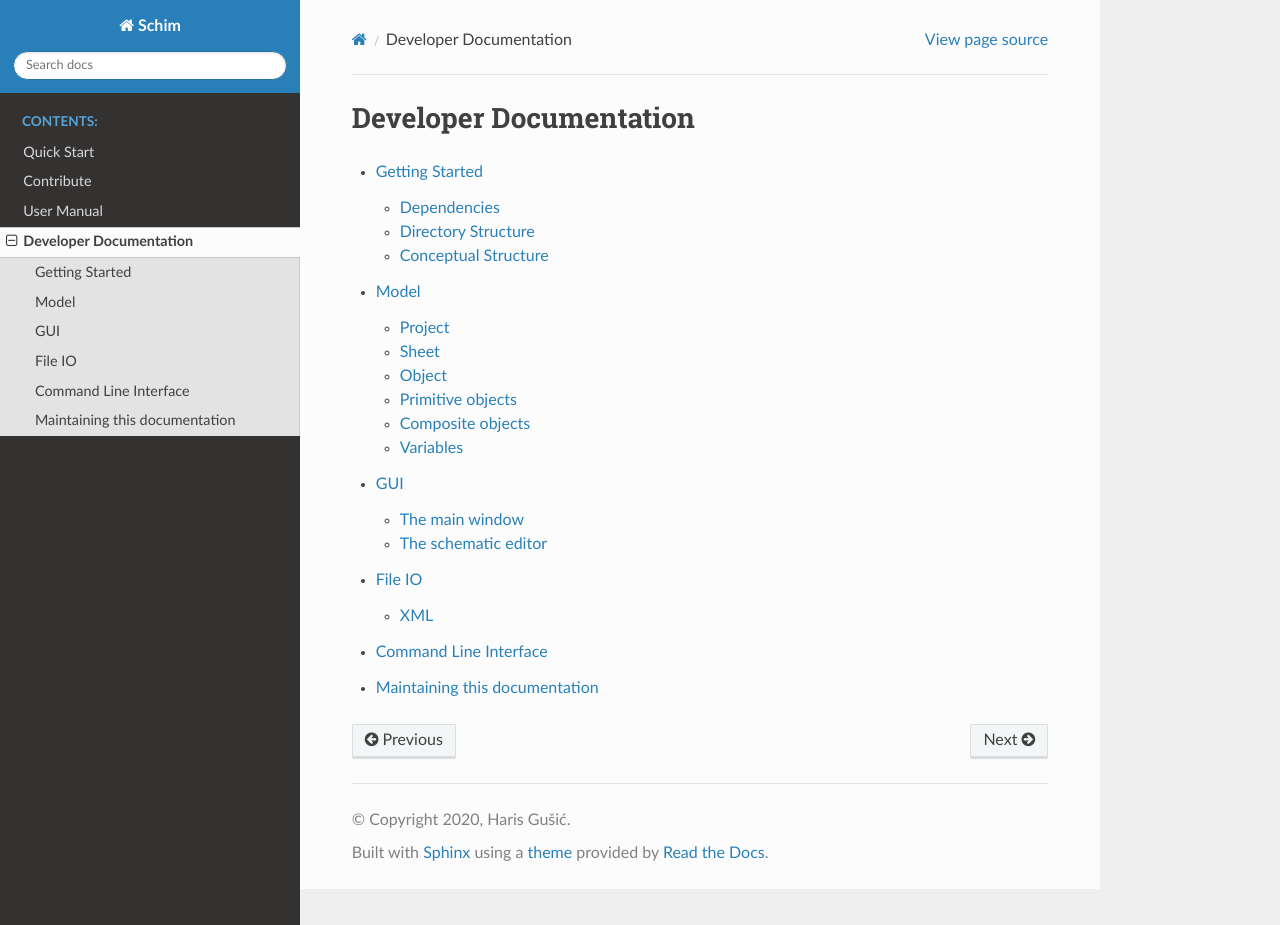
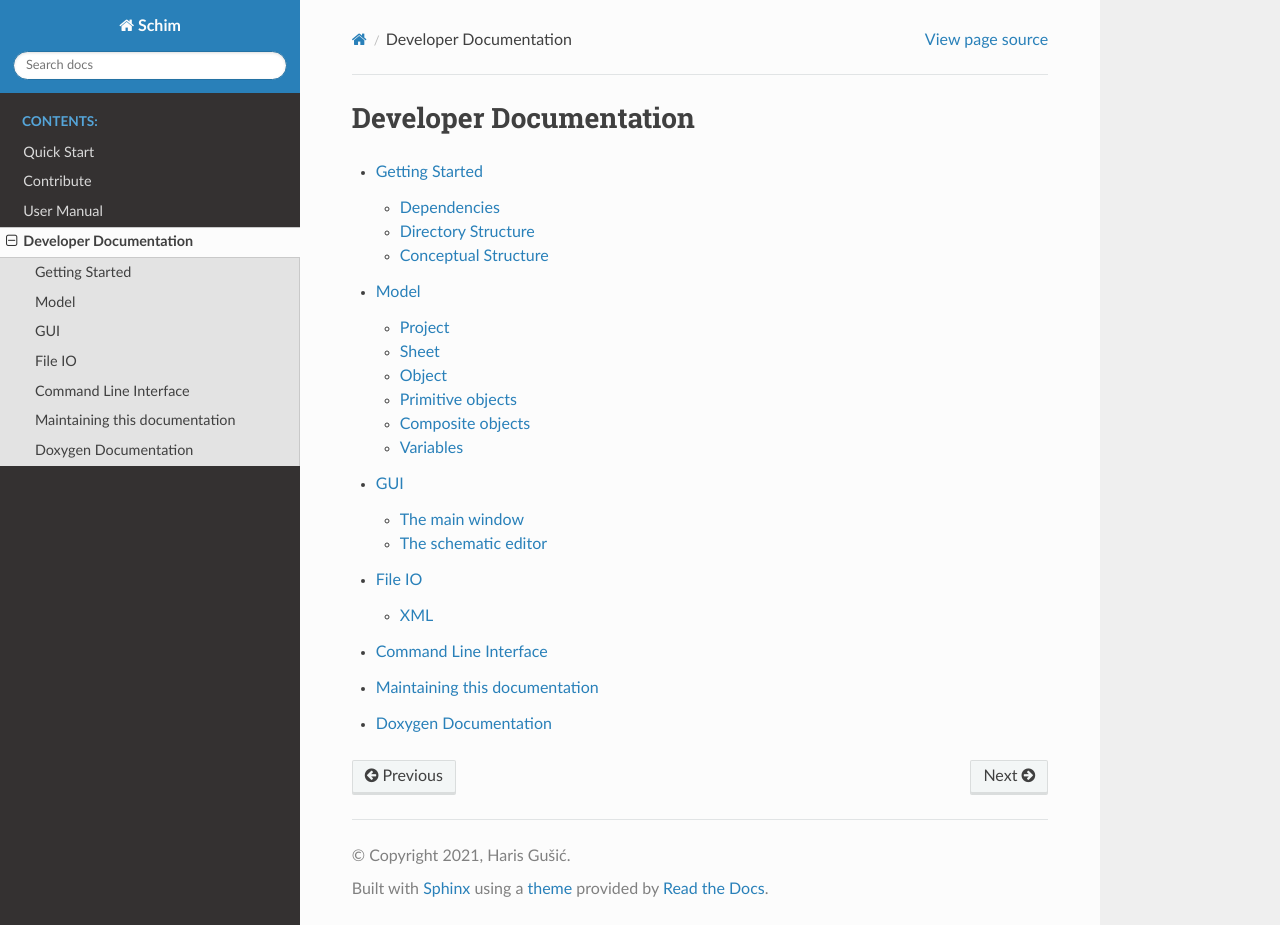
Before and after one commit to schim-app/schim, a Sphinx documentation site: the page built from docs/developer/index.rst, in a window 1280 px wide and 925 px high. Built offline with Sphinx 7.4.7 and the Read the Docs theme 2.0.0, drawn with Linux system fonts in a browser that asks for light colours; pages that are not in the unit, such as notebooks, are missing from menus.

Commit message:
Update docs and makefiles

```diff
--- a/docs/conf.py
+++ b/docs/conf.py
@@ -12,7 +12,7 @@
 # -- Project information -----------------------------------------------------
 
 project = 'Schim'
-copyright = '2020, Haris Gušić'
+copyright = '2021, Haris Gušić'
 author = 'Haris Gušić'
 
 # -- General configuration ---------------------------------------------------
@@ -42,6 +42,6 @@ highlight_language = 'cpp'
 # -- Options for HTML output -------------------------------------------------
 
 html_theme = 'sphinx_rtd_theme'
-html_favicon = '../img/icon.svg'
+html_favicon = '../res/img/icon.svg'
 
 html_static_path = ['_static']
--- /dev/null
+++ b/docs/developer/doxygen.rst
@@ -0,0 +1,4 @@
+Doxygen Documentation
+=====================
+
+The doxygen documentation can be found `here <../doxygen/index.html>`_.
--- a/docs/developer/index.rst
+++ b/docs/developer/index.rst
@@ -11,3 +11,4 @@ Developer Documentation
    fileio/index.rst
    cli/index.rst
    documentation.rst
+   doxygen.rst
--- /dev/null
+++ b/docs/manual/conf.py
@@ -0,0 +1,24 @@
+# -- Project information -----------------------------------------------------
+
+project = 'Schim'
+copyright = '2021, Haris Gušić'
+author = 'Haris Gušić'
+
+# -- General configuration ---------------------------------------------------
+
+extensions = [
+        'sphinx.ext.todo', 'sphinx.ext.autosectionlabel'
+]
+
+# Add any paths that contain templates here, relative to this directory.
+templates_path = ['_templates']
+
+exclude_patterns = ['_build', 'Thumbs.db', '.DS_Store']
+
+todo_include_todos = True
+
+# -- Options for HTML output -------------------------------------------------
+
+html_theme = 'sphinx_rtd_theme'
+
+html_static_path = ['_static']
```
Also changed, not shown: 4 other files.
